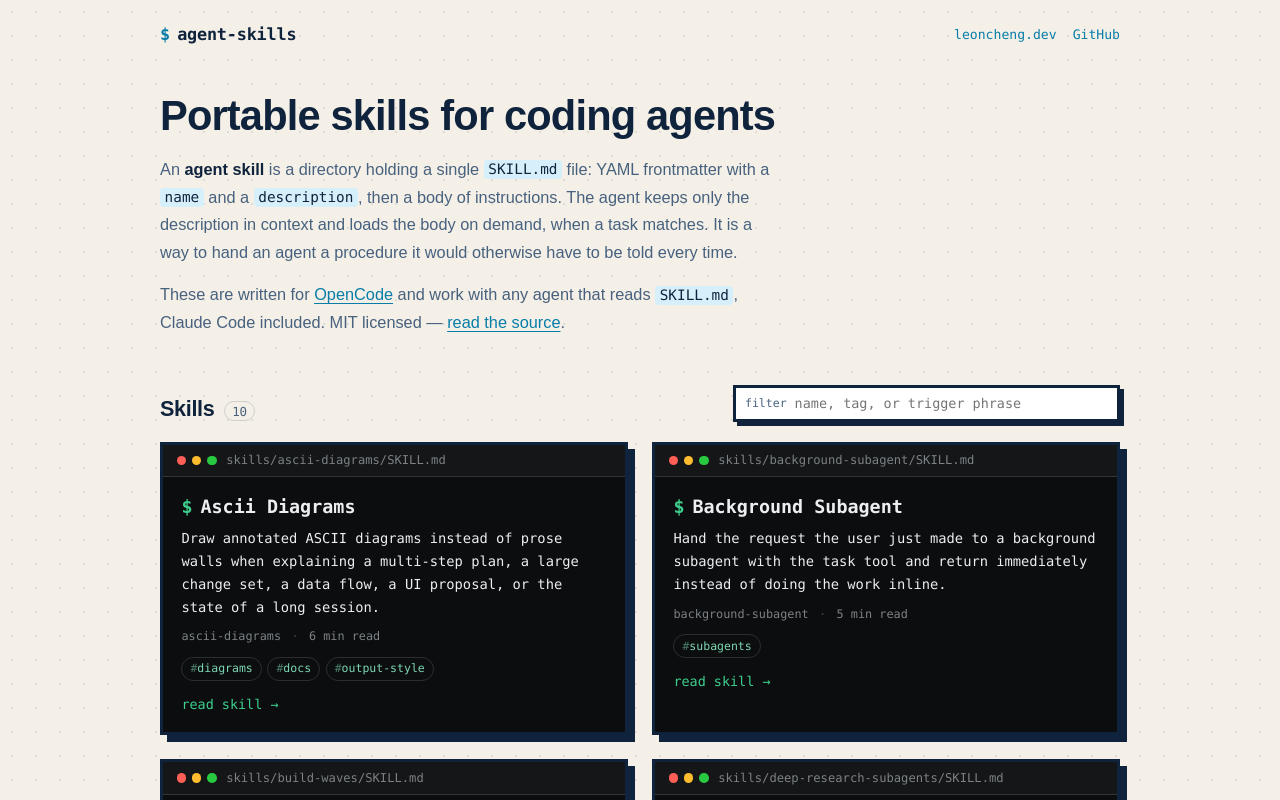
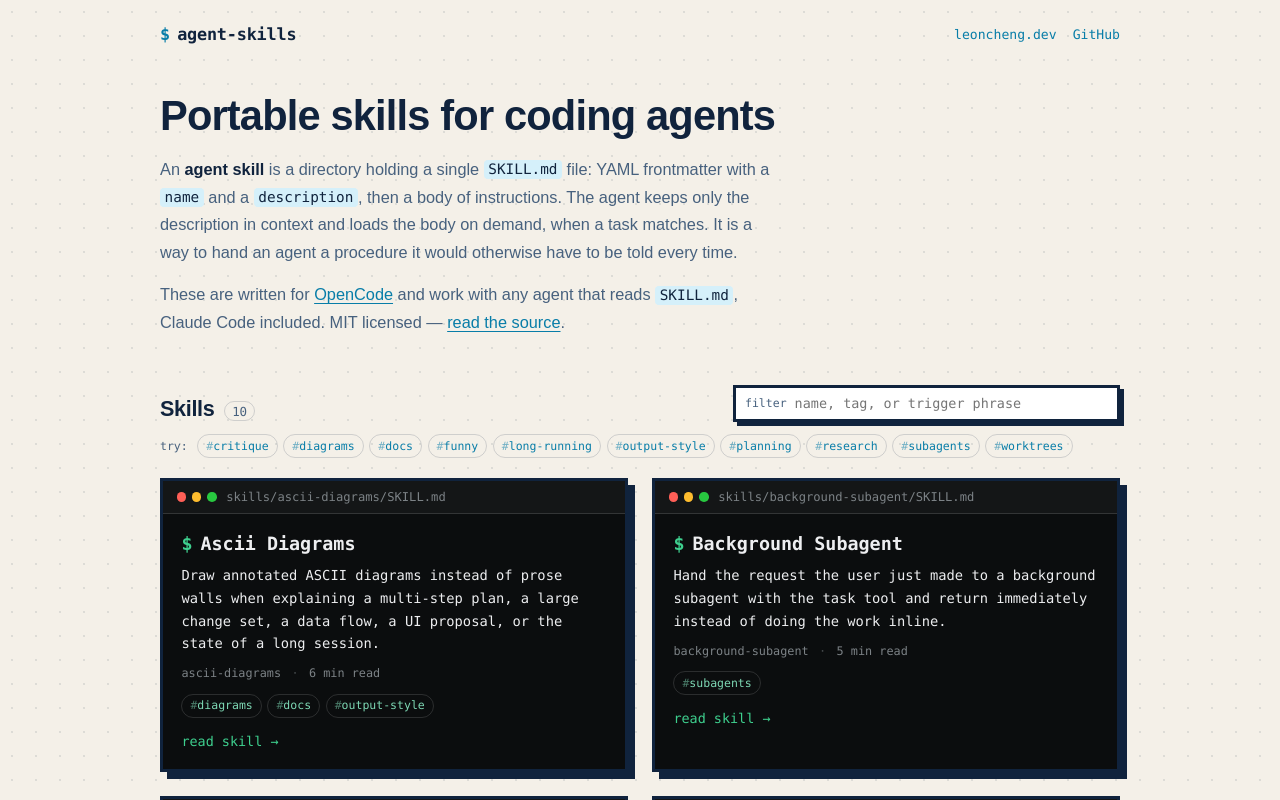
Before and after one commit to leoncheng57/agent-skills, a React (Vite) app: page / in a window 1280 px wide. Shown: the top 800 px of the page. Built offline with nearby package versions, Linux system fonts and the light colour scheme.

Commit message:
feat(catalog): add tag filter examples (#19)

```diff
--- a/src/lib/externalSkills.ts
+++ /dev/null
@@ -1,37 +0,0 @@
-export interface ExternalSkillSource {
-  name: string
-  url: string
-  license: string
-  /** What the skills in that repo actually do. */
-  blurb: string
-  /** Named skills worth calling out. */
-  highlights: string[]
-}
-
-/**
- * Third-party skill collections that are linked, never vendored.
- *
- * cmux is GPL-3.0-or-later; copying its skills into this MIT repository would
- * mean relicensing them, so they stay upstream where their own licence applies.
- * The same rule holds for anything else added here: link it, do not fork it.
- */
-export const EXTERNAL_SKILL_SOURCES: ExternalSkillSource[] = [
-  {
-    name: 'manaflow-ai/cmux',
-    url: 'https://github.com/manaflow-ai/cmux',
-    license: 'GPL-3.0-or-later',
-    blurb:
-      'Skills that ship with the cmux terminal multiplexer, for driving its own windows, panes and browser surfaces.',
-    highlights: [
-      'cmux — window, pane and focus control',
-      'cmux-browser — browser automation against a cmux surface',
-    ],
-  },
-  {
-    name: 'microsoft/azure-skills',
-    url: 'https://github.com/microsoft/azure-skills',
-    license: 'See repository',
-    blurb: 'Microsoft\u2019s own skills for Azure and Foundry workflows: deployment, quota, evaluation.',
-    highlights: ['Azure deployment and provisioning', 'Foundry model and agent workflows'],
-  },
-]
--- a/src/lib/skills.ts
+++ b/src/lib/skills.ts
@@ -180,3 +180,10 @@ export function filterSkills(skills: Skill[], query: string): Skill[] {
       .includes(needle)
   )
 }
+
+/** Every tag in the loaded catalog, once and in alphabetical order. */
+export function allTags(skills: ReadonlyArray<Pick<Skill, 'tags'>>): string[] {
+  return [...new Set(skills.flatMap((skill) => skill.tags))].sort((left, right) =>
+    left.localeCompare(right)
+  )
+}
--- a/src/routes/CatalogRoute.tsx
+++ b/src/routes/CatalogRoute.tsx
@@ -2,9 +2,8 @@ import cx from 'classnames'
 import { useCallback, useMemo, useRef, useState, type ReactElement } from 'react'
 import { InstallScopeTable } from '../components/InstallBlock'
 import SkillCard from '../components/SkillCard'
-import { EXTERNAL_SKILL_SOURCES } from '../lib/externalSkills'
 import { REPO_URL } from '../lib/repo'
-import { filterSkills } from '../lib/skills'
+import { allTags, filterSkills } from '../lib/skills'
 import { skills } from '../lib/skillsSource'
 import styles from './catalog.module.css'
 
@@ -14,6 +13,7 @@ export default function CatalogRoute(): ReactElement {
   // Every skill is already inlined in the bundle, so filtering is a substring
   // scan over an in-memory array — no search index, no fetch.
   const visible = useMemo(() => filterSkills(skills, query), [query])
+  const tags = useMemo(() => allTags(skills), [])
 
   // A tag chip is just a shortcut into the existing filter. Focus moves to the
   // input afterwards for two reasons: it shows *why* the grid changed, and the
@@ -81,6 +81,27 @@ export default function CatalogRoute(): ReactElement {
           </div>
         </div>
 
+        <div className={styles.examples}>
+          <span className={styles.examplesLabel}>try:</span>
+          <ul className={styles.exampleList} aria-label="Filter examples">
+            {tags.map((tag) => (
+              <li key={tag}>
+                <button
+                  type="button"
+                  className={styles.exampleTag}
+                  onClick={() => selectTag(tag)}
+                  aria-label={`Filter by ${tag}`}
+                >
+                  <span className={styles.exampleHash} aria-hidden="true">
+                    #
+                  </span>
+                  {tag}
+                </button>
+              </li>
+            ))}
+          </ul>
+        </div>
+
         {visible.length > 0 ? (
           <div className={styles.grid}>
             {visible.map((skill) => (
@@ -106,32 +127,6 @@ export default function CatalogRoute(): ReactElement {
         </p>
         <InstallScopeTable />
       </section>
-
-      <section className={styles.section} aria-labelledby="external-heading">
-        <h2 id="external-heading" className={styles.sectionTitle}>
-          Skills I use from elsewhere
-        </h2>
-        <p className={styles.sectionLede}>
-          Links, not copies. These are third-party and separately licensed — cmux is GPL-3.0-or-later, which
-          is why it is linked here rather than vendored into this MIT repository.
-        </p>
-        <ul className={styles.externalList}>
-          {EXTERNAL_SKILL_SOURCES.map((source) => (
-            <li key={source.url} className={styles.external}>
-              <h3 className={styles.externalName}>
-                <a href={source.url}>{source.name}</a>
-                <span className={styles.externalLicense}>{source.license}</span>
-              </h3>
-              <p className={styles.externalBlurb}>{source.blurb}</p>
-              <ul className={styles.externalHighlights}>
-                {source.highlights.map((highlight) => (
-                  <li key={highlight}>{highlight}</li>
-                ))}
-              </ul>
-            </li>
-          ))}
-        </ul>
-      </section>
     </div>
   )
 }
--- a/src/routes/catalog.module.css
+++ b/src/routes/catalog.module.css
@@ -175,6 +175,57 @@
   outline-offset: 2px;
 }
 
+.examples {
+  display: flex;
+  align-items: baseline;
+  flex-wrap: wrap;
+  gap: 0.45rem 0.6rem;
+  margin: -0.45rem 0 1.25rem;
+}
+
+.examplesLabel {
+  font-family: var(--mono);
+  font-size: 0.72rem;
+  color: var(--text-muted);
+}
+
+.exampleList {
+  display: flex;
+  flex: 1 1 16rem;
+  flex-wrap: wrap;
+  min-width: 0;
+  gap: 0.35rem;
+  margin: 0;
+  padding: 0;
+  list-style: none;
+}
+
+.exampleTag {
+  font-family: var(--mono);
+  font-size: 0.72rem;
+  line-height: 1.5;
+  padding: 0.15rem 0.5rem;
+  border: 1px solid var(--line);
+  border-radius: 999px;
+  background: transparent;
+  color: var(--link-color);
+  cursor: pointer;
+}
+
+.exampleTag:hover {
+  border-color: var(--link-color);
+  color: var(--text-primary);
+}
+
+.exampleTag:focus-visible {
+  outline: 2px solid var(--link-color);
+  outline-offset: 2px;
+}
+
+.exampleHash {
+  opacity: 0.55;
+}
+
 .grid {
   display: grid;
   gap: 1.5rem;
@@ -192,53 +243,3 @@
   text-align: center;
   color: var(--text-muted);
 }
-
-/* --------------------------------------------------- external skill sources */
-
-.externalList {
-  display: grid;
-  gap: 1rem;
-  margin: 0;
-  padding: 0;
-  list-style: none;
-}
-
-.external {
-  padding: 1rem 1.1rem 1.1rem;
-  border: var(--edge);
-  box-shadow: 5px 5px 0 var(--shadow-color);
-  background: var(--surface-raised);
-}
-
-.externalName {
-  display: flex;
-  align-items: baseline;
-  flex-wrap: wrap;
-  gap: 0.6rem;
-  margin: 0 0 0.4rem;
-  font-family: var(--mono);
-  font-size: 1rem;
-}
-
-.externalLicense {
-  font-size: 0.7rem;
-  font-weight: 400;
-  padding: 0.12rem 0.45rem;
-  border: 1px solid var(--line);
-  border-radius: 999px;
-  color: var(--text-muted);
-}
-
-.externalBlurb {
-  margin: 0 0 0.6rem;
-  line-height: 1.65;
-  color: var(--text-muted);
-}
-
-.externalHighlights {
-  margin: 0;
-  padding-left: 1.1rem;
-  font-size: 0.9rem;
-  line-height: 1.6;
-  color: var(--text-muted);
-}
```
Also changed, not shown: 1 other file (tests, documents, lock files or other folders).
